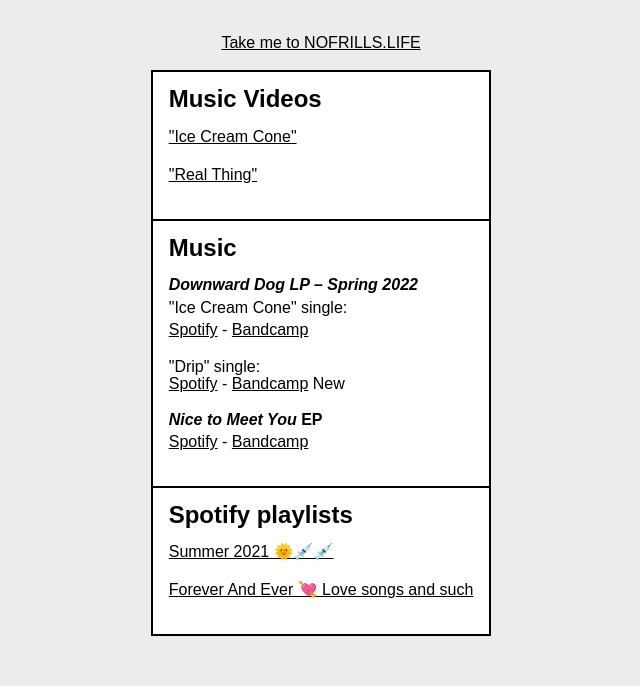
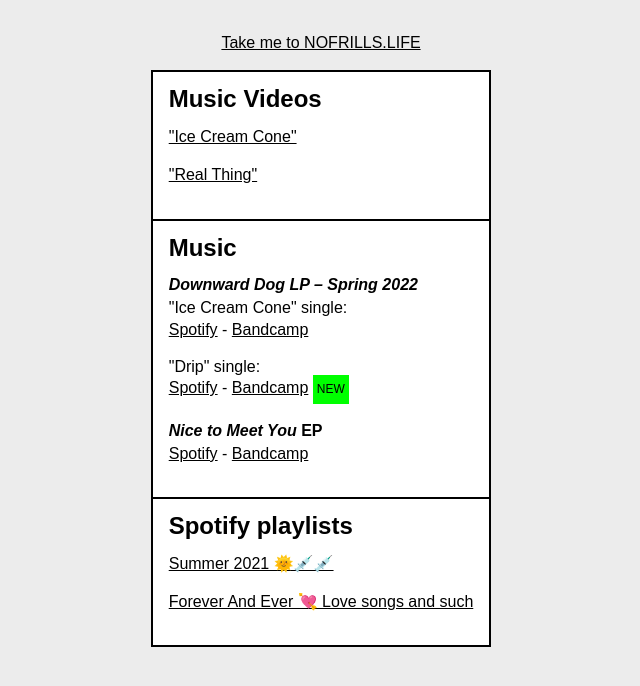
Before and after one commit to busheikin/nofrillsmusic, a Jekyll site: the page built from links.md, in a window 1280 px wide. Shown: the top 686 px of the page, without its empty margins (319-959 px from the left). Built offline with Jekyll 4.4.1, drawn with Linux system fonts in a browser that asks for light colours.

Commit message:
Update main.scss

```diff
--- a/assets/main.scss
+++ b/assets/main.scss
@@ -265,3 +265,11 @@ p {
     border-bottom: 0;
   }
 }
+
+.tag-new {
+  font-size: .75rem;
+  display: inline-block;
+  background: #00FF00;
+  text-transform: uppercase;
+  padding: 8px 4px;
+}
```
